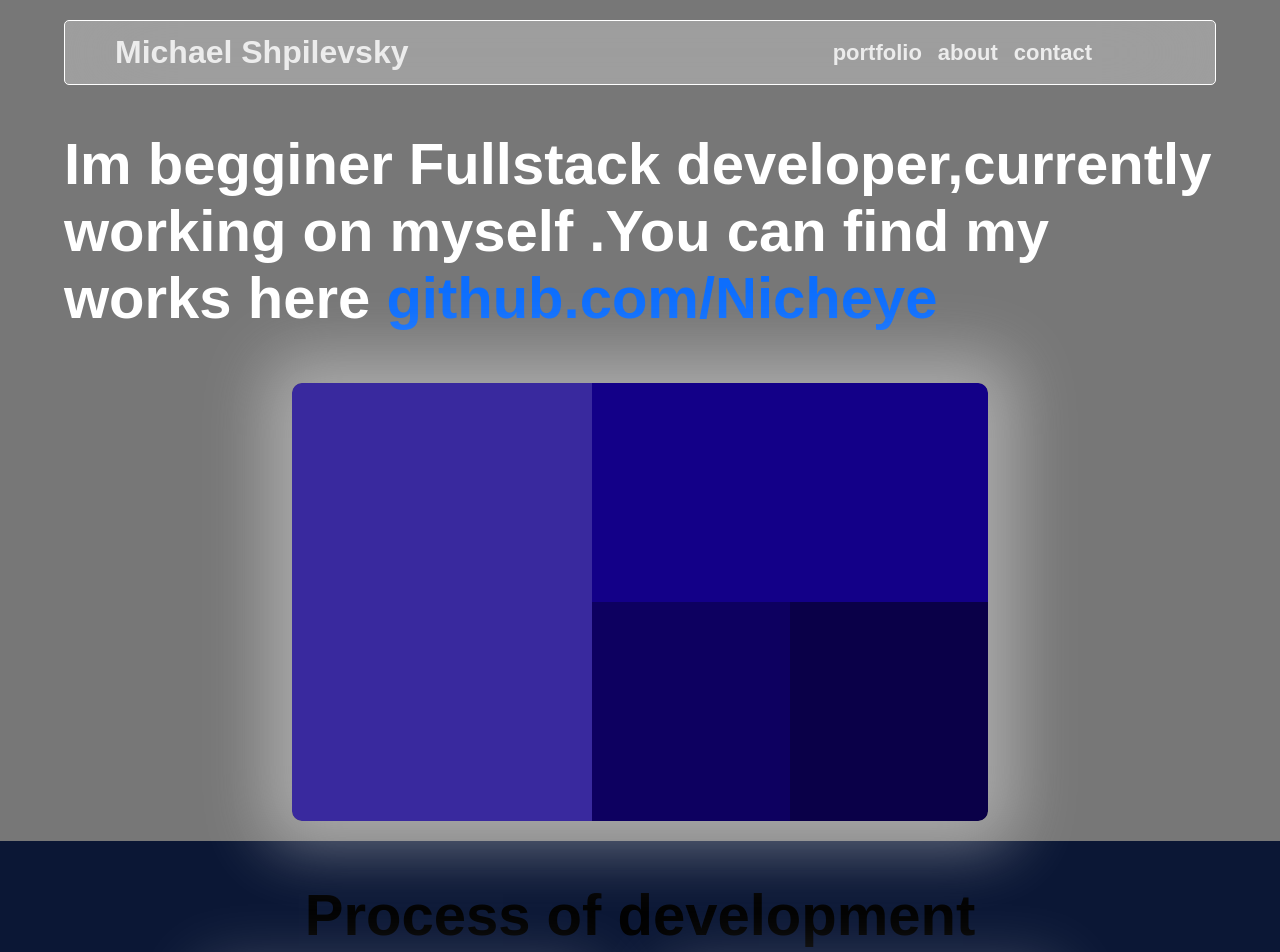
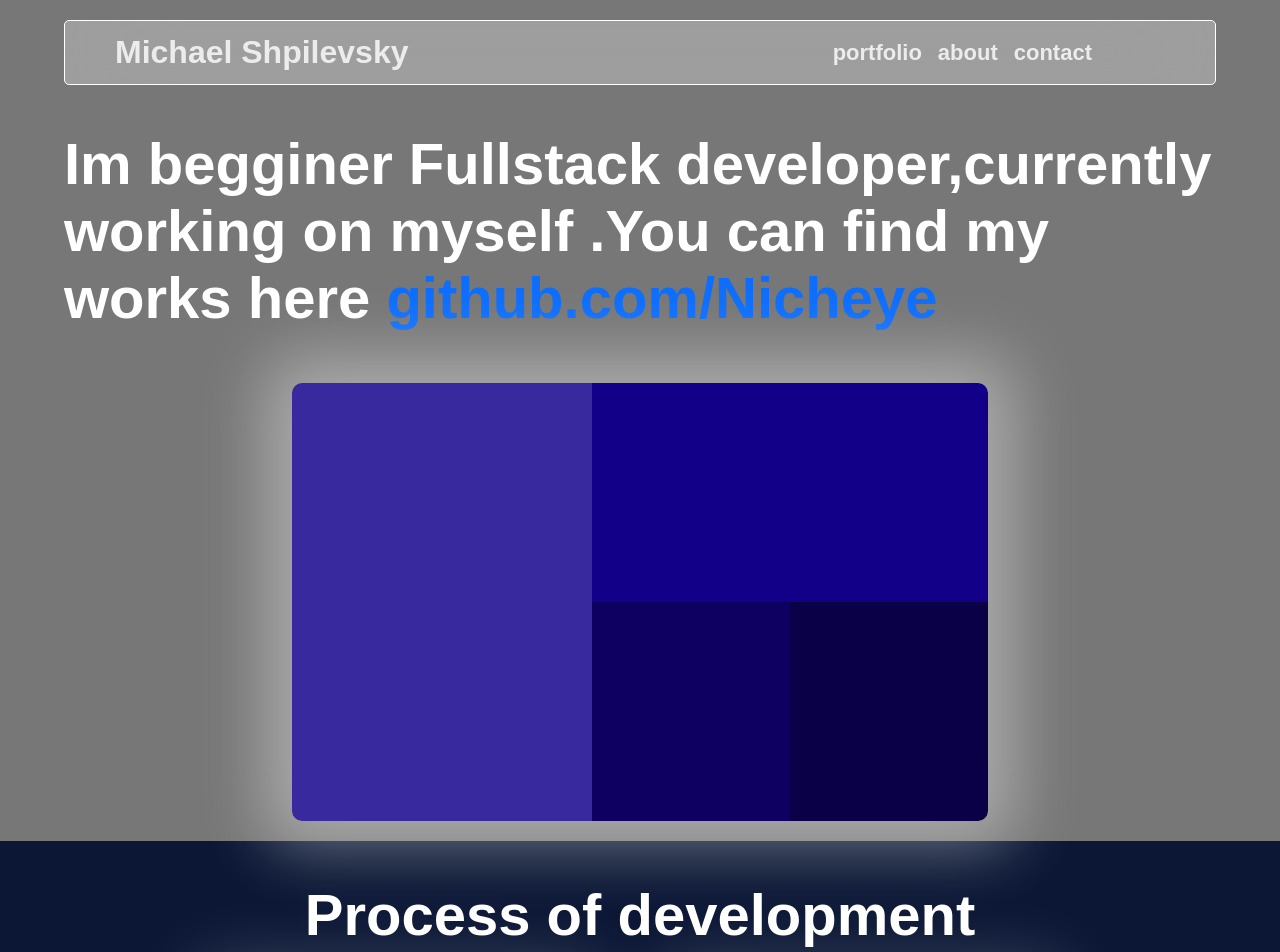
Before and after one commit to S1rexred/New_portfolio, a React (Vite) app in the folder front/: page / in a window 1280 px wide. Shown: the top 952 px of the page. Built offline with nearby package versions, Linux system fonts and the light colour scheme; no server answers; a web font is replaced by a local one.

Commit message:
checking

```diff
--- a/front/src/App.css
+++ b/front/src/App.css
@@ -75,6 +75,9 @@ line-height: normal;
   text-align: center;
   padding-top: 40px;
   margin-bottom: 40px;
+}
+.process_title.mainer{
+  color: #fff;
 }
 .process-card-container{
   display: flex;
--- a/front/src/components/Process_development.jsx
+++ b/front/src/components/Process_development.jsx
@@ -3,7 +3,7 @@ import React from 'react'
 const Process_development = () => {
   return (
 	<section className="second">
-		<div className="process_title">Process of development</div>
+		<div className="process_title mainer">Process of development</div>
 
 		<div className="container">
 
```
